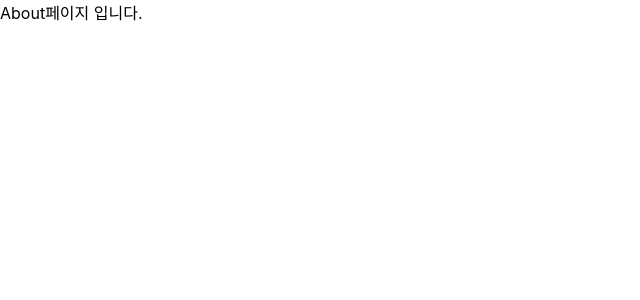
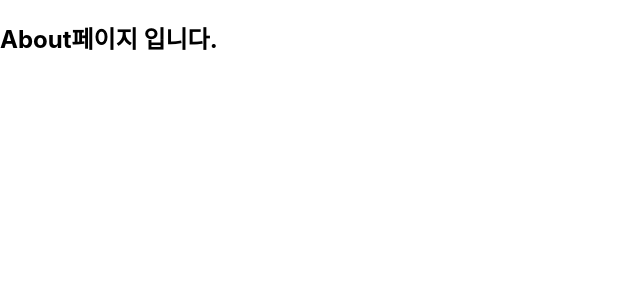
Before and after one commit to stnqls/react-study, a React (Create React App) app: page /about in a window 1280 px wide. Shown: the top 300 px of the page, without its empty margins (0-640 px from the left). Built offline with nearby package versions, Linux system fonts and the light colour scheme.

Commit message:
Dynamic 라우팅2(4-3)

```diff
--- a/package.json
+++ b/package.json
@@ -6,6 +6,7 @@
     "@testing-library/jest-dom": "^5.14.1",
     "@testing-library/react": "^11.2.7",
     "@testing-library/user-event": "^12.8.3",
+    "query-string": "^7.0.1",
     "react": "^17.0.2",
     "react-dom": "^17.0.2",
     "react-router-dom": "^5.3.0",
--- a/src/App.js
+++ b/src/App.js
@@ -9,7 +9,8 @@ function App() {
       <Route path="/" exact component={Home} />
       <Route path="/profile" exact component={Profile} />
       <Route path="/profile/:id" component={Profile} />
-      <Route path="/about" component={About} />
+      <Route path="/about" exact component={About} />
+      <Route path="/about/?name=mark" component={About} />
     </BrowserRouter>
   );
 }
--- a/src/pages/About.jsx
+++ b/src/pages/About.jsx
@@ -1,3 +1,19 @@
-export default function About() {
-  return <div>About페이지 입니다.</div>;
+import queryString from "query-string";
+
+export default function About(props) {
+  console.log(props);
+  const searchParams = props.location.search;
+  console.log(searchParams);
+  // const obj = new URLSearchParams(searchParams);
+  // console.log(obj.get("name"));
+  const query = queryString.parse(searchParams);
+  console.log(query);
+
+  const name = query.name;
+  return (
+    <div>
+      <h2>About페이지 입니다.</h2>
+      {name && <p>name은{name}입니다.</p>}
+    </div>
+  );
 }
```
Also changed, not shown: 2 other files (tests, documents, lock files or other folders).
